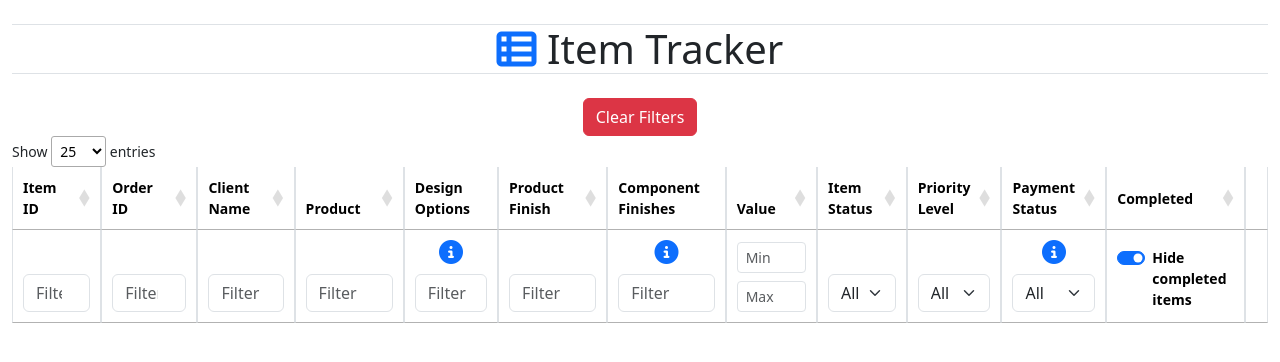
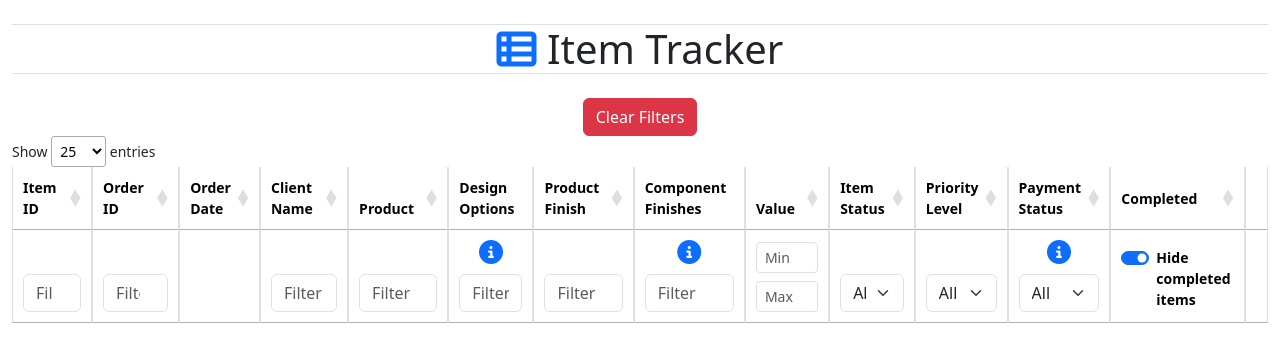
Before and after one commit to dimispapa/slotted-need, a Django app: page /orders/order-item-tracker/ in a window 1280 px wide. Shown: the part 56-418 px from the top of the page. Run offline with Django 5.2, Linux system fonts and the light colour scheme; the visitor is signed in with stand-in values (Sample User, id 1); data comes from the database, SQL or seed files in the repository; data that the repository does not hold is empty; parts of the project's set-up code (start-up, migrations or seed data) failed here and were passed over; some libraries are stand-ins or nearby versions.

Commit message:
debug: introduce back date to debug without filter

```diff
--- a/orders/templates/orders/order_items.html
+++ b/orders/templates/orders/order_items.html
@@ -25,7 +25,7 @@
             <tr>
                 <th>Item ID</th>
                 <th>Order ID</th>
-                <!-- <th>Order Date</th> -->
+                <th>Order Date</th>
                 <th>Client Name</th>
                 <th>Product</th>
                 <th>Design Options</th>
@@ -41,6 +41,7 @@
             <tr id="filter-row">
                 <th><input type="number" class="form-control" id="filter-id" placeholder="Filter" /></th>
                 <th><input type="number" class="form-control" id="filter-order" placeholder="Filter" /></th>
+                <th></th>
                 <!-- <th> -->
                     <!-- Product Date created filter -->
                     <!-- <div class="input-group">
--- a/static/js/item_tracker.js
+++ b/static/js/item_tracker.js
@@ -99,11 +99,11 @@ $(document).ready(function () {
                 name: 'order__id',
                 className: 'sortable'
             },
-            // {
-            //     data: 'order.created_on',
-            //     name: 'order__created_on',
-            //     className: 'sortable'
-            // },
+            {
+                data: 'order.created_on',
+                name: 'order__created_on',
+                className: 'sortable'
+            },
             {
                 data: 'order.client.client_name',
                 name: 'order__client__client_name',
@@ -269,7 +269,7 @@ $(document).ready(function () {
     $('#filter-id, #filter-order, #filter-client, #filter-product, #filter-value-min, ' +
         '#filter-value-max, #filter-item-status, #filter-priority-level, #filter-paid-status, ' +
         '#filter-design-options, #filter-product-finish, #filter-component-finishes, ' +
-        '#filter-exclude-completed, #filter-date-from, #filter-date-to'
+        '#filter-exclude-completed, ' // + '#filter-date-from, #filter-date-to'
     ).on('keyup change',
         debounce(function () {
             table.ajax.reload();
```
